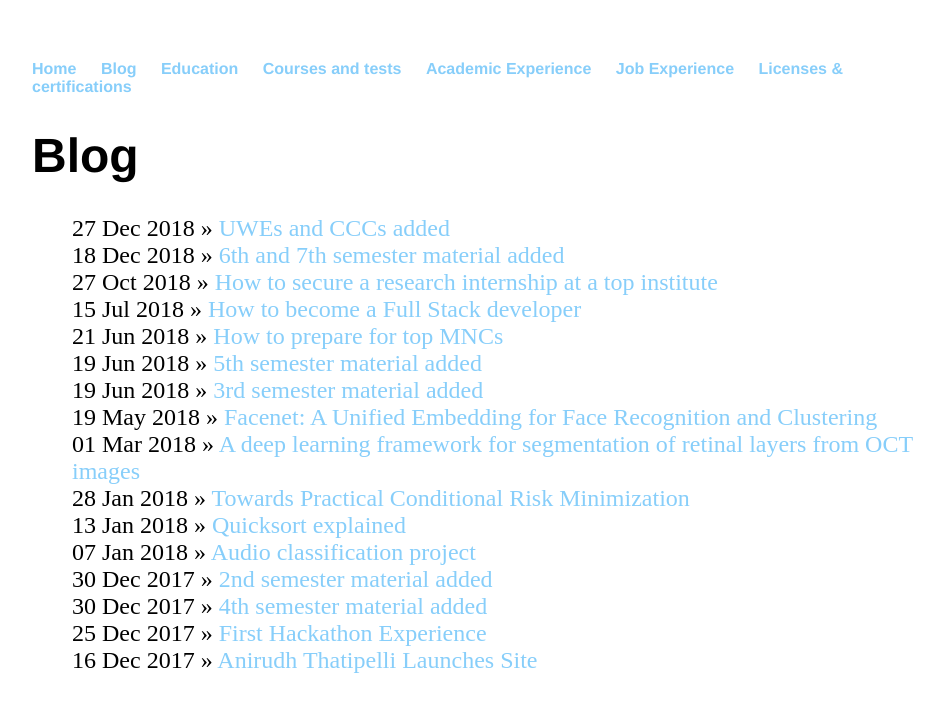
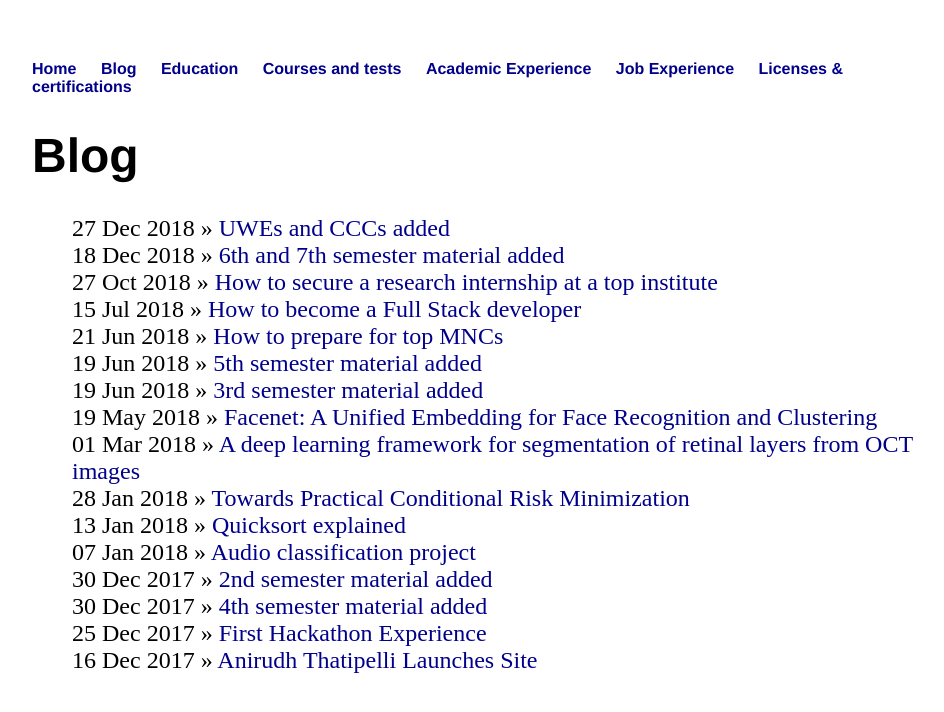
Before and after one commit to ArmanBehnam/ArmanBehnam.github.io, a Jekyll site: the page built from blog/index.html, in a window 1280 px wide. Shown: the top 712 px of the page, without its empty margins (160-1104 px from the left). Built offline with Jekyll 4.4.1, drawn with Linux system fonts in a browser that asks for light colours.

Commit message:
Update main.css

```diff
--- a/css/main.css
+++ b/css/main.css
@@ -16,8 +16,7 @@ nav ul li, footer ul li {
 }
 a {
     text-decoration: none;
-    width: 20%;
-    color: #87CEFA;
+    color: #00008B;
 }
 a:hover {
     text-decoration: underline;
```
